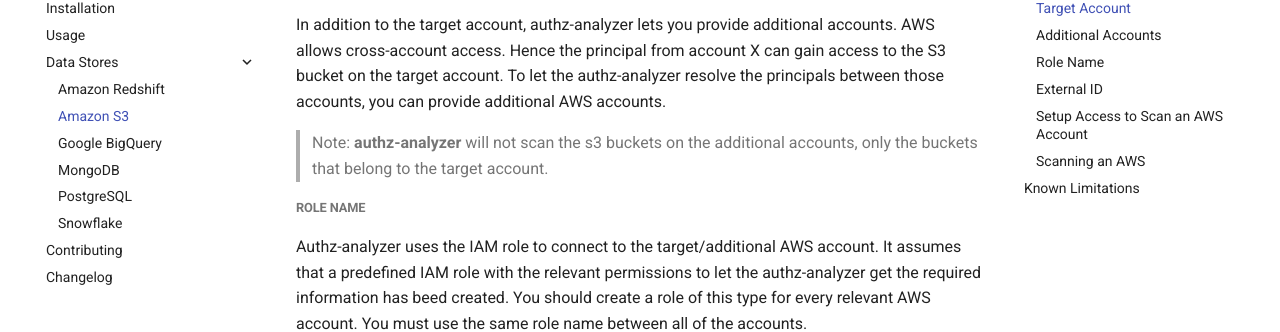
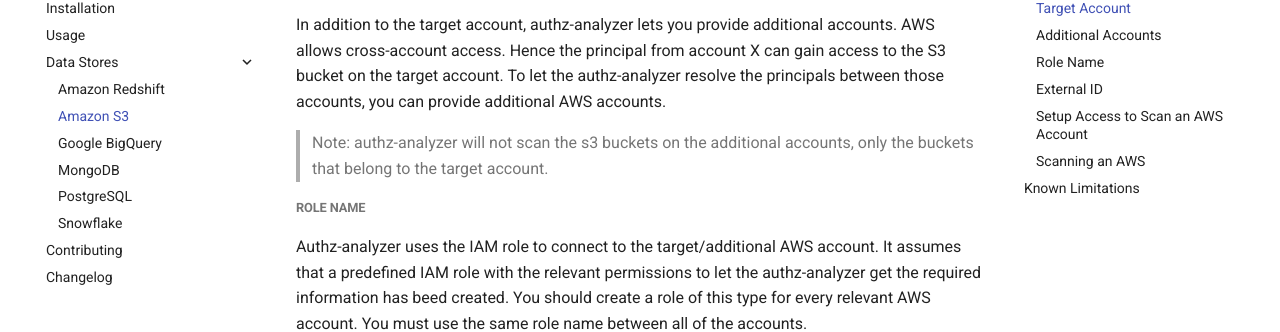
Before and after one commit to SatoriCyber/universal-data-permissions-scanner, an MkDocs documentation site: the page built from docs/datastores/s3.md, in a window 1280 px wide and 900 px high, scrolled down 857 px. Shown: the part 127-459 px from the top of the window. Built offline with MkDocs 1.6.1 and Material for MkDocs 9.7.7, drawn with Linux system fonts in a browser that asks for light colours; comment, search, counter and statistics services are not loaded.

```diff
--- a/docs/datastores/s3.md
+++ b/docs/datastores/s3.md
@@ -30,7 +30,7 @@ In addition to the target account, authz-analyzer lets you provide additional ac
 AWS allows cross-account access. Hence the principal from account X can gain access to the S3 bucket on the target account.
 To let the authz-analyzer resolve the principals between those accounts, you can provide additional AWS accounts.
 
->Note: **authz-analyzer** will not scan the s3 buckets on the additional accounts, only the buckets that belong to the target account.
+>Note: authz-analyzer will not scan the s3 buckets on the additional accounts, only the buckets that belong to the target account.
 
 #### Role Name
 Authz-analyzer uses the IAM role to connect to the target/additional AWS account.
```
